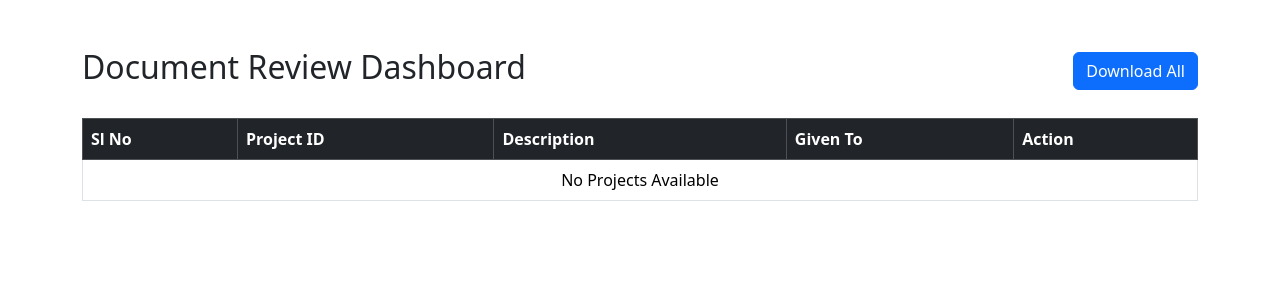
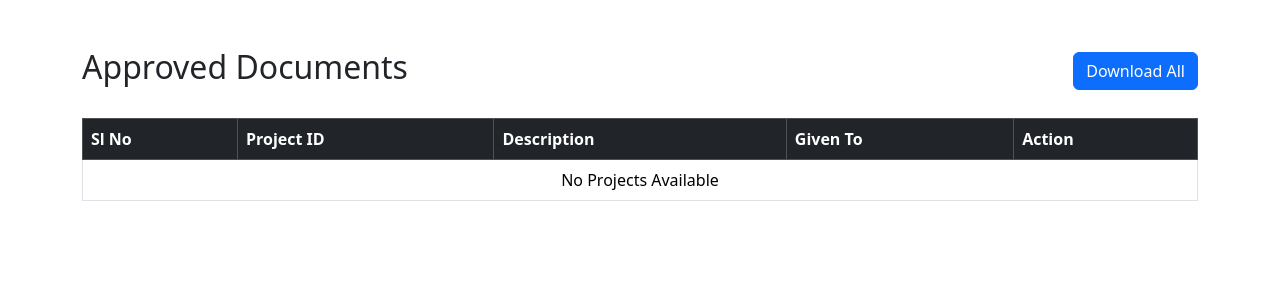
Before and after one commit to dhanujaS2001/document-review-system, a Django app: page /approved_dashboard/ in a window 1280 px wide. Shown: the part 56-356 px from the top of the page. Run offline with Django 5.2, Linux system fonts and the light colour scheme; data that the repository does not hold is empty.

Commit message:
changed heading

```diff
--- a/doc_management/templates/approved_dashboard.html
+++ b/doc_management/templates/approved_dashboard.html
@@ -5,7 +5,7 @@
 <div class="container mt-5">
 
     <div class="d-flex justify-content-between align-items-center mb-4">
-        <h2>Document Review Dashboard</h2>
+        <h2>Approved Documents</h2>
 
 
         <!-- Upload Button -->
```
